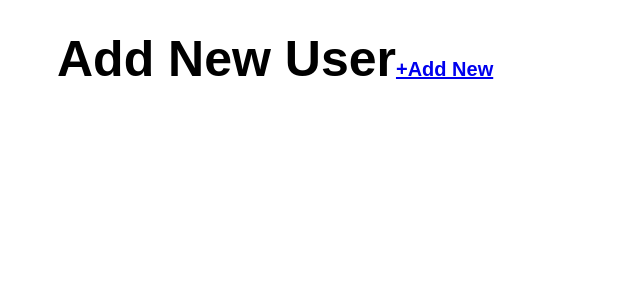
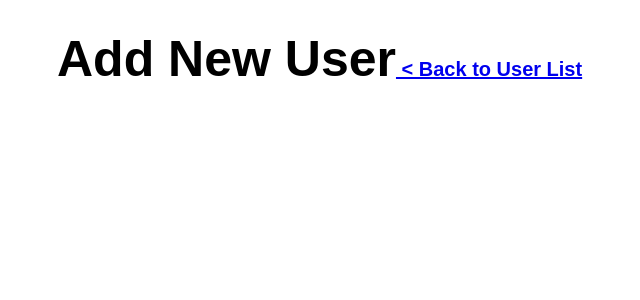
Before and after one commit to isurudilshan101/user_management, a PHP site: page /add-user.php in a window 1280 px wide. Shown: the part 56-356 px from the top of the page, without its empty margins (83-723 px from the left). Run offline with PHP 8.4, Linux system fonts and the light colour scheme; a user stored in the database is signed in.

Commit message:
comment 25

```diff
--- a/ums/add-user.php
+++ b/ums/add-user.php
@@ -17,7 +17,7 @@
 	</header>
 
 	<main>
-		<h1>Add New User<span><a href="add-user.php">+Add New</a></span>	</h1>
+		<h1>Add New User<span><a href="users.php"> < Back to User List</a></span>	</h1>
 
 
 	</main>
```
